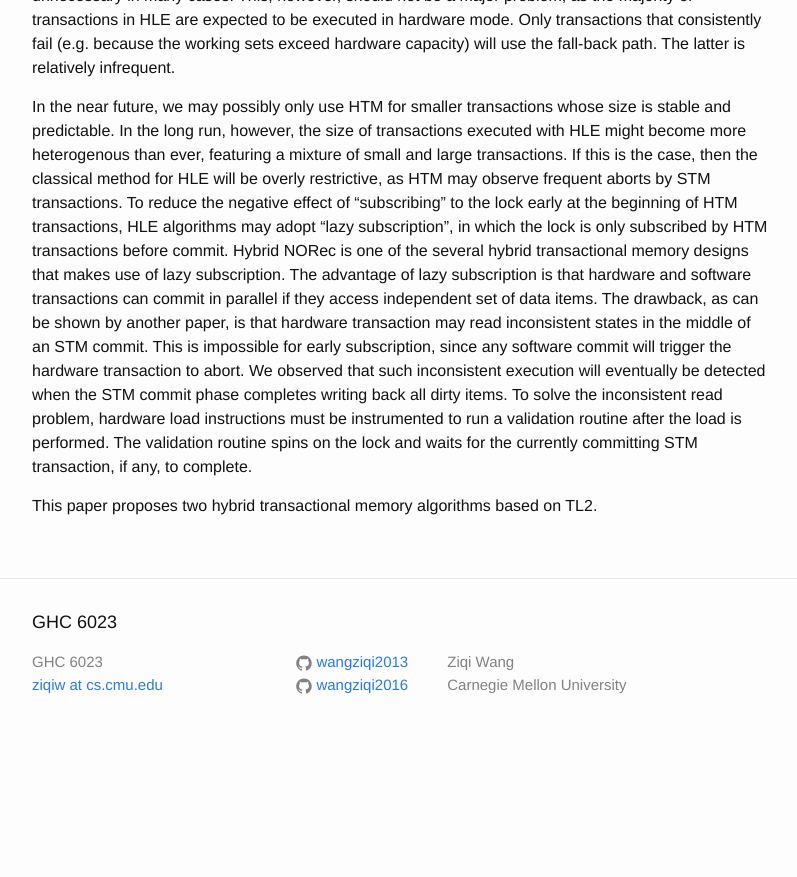
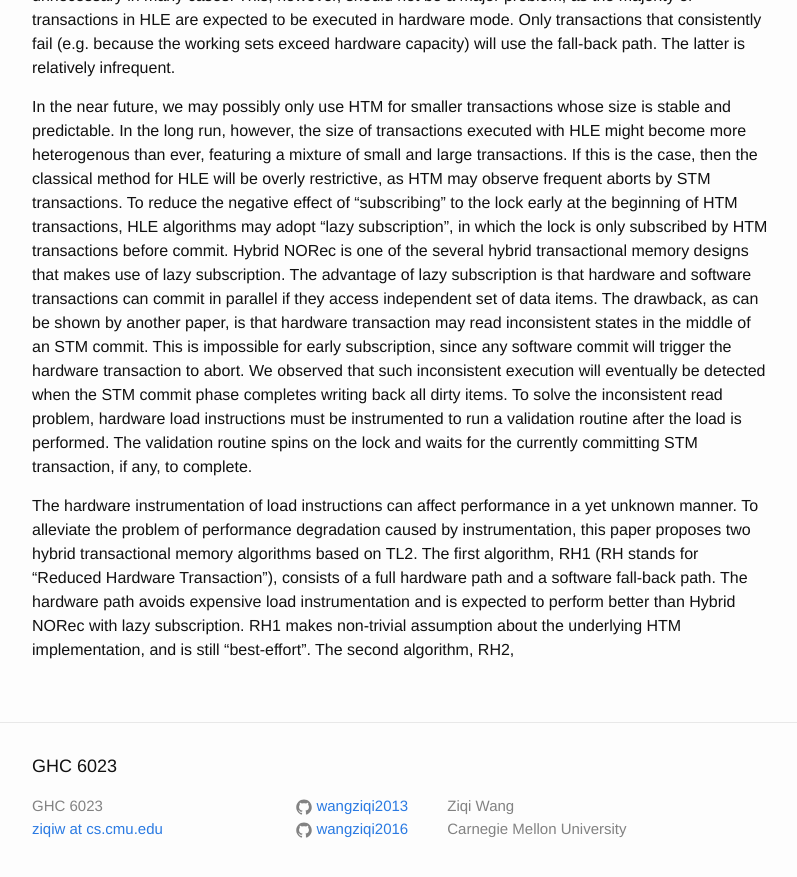
Before and after one commit to wangziqi2013/wangziqi2013.github.io, a Jekyll site: the page built from _posts/2018-05-30-Reduced-HTM.markdown, in a window 1280 px wide and 900 px high, scrolled down 742 px. Shown: the top 877 px of the window, without its empty margins (238-1035 px from the left). Built offline with Jekyll 4.4.1, drawn with Linux system fonts in a browser that asks for light colours; before the commit the page ends 1498 px from its top, so only the background shows below that.

Commit message:
Adding RH1

```diff
--- a/_posts/2018-05-30-Reduced-HTM.markdown
+++ b/_posts/2018-05-30-Reduced-HTM.markdown
@@ -44,4 +44,9 @@ writing back all dirty items. To solve the inconsistent read problem, hardware l
 to run a validation routine after the load is performed. The validation routine spins on the lock and waits for the
 currently committing STM transaction, if any, to complete.
 
-This paper proposes two hybrid transactional memory algorithms based on TL2.
+The hardware instrumentation of load instructions can affect performance in a yet unknown manner. To alleviate the
+problem of performance degradation caused by instrumentation, this paper proposes two hybrid transactional memory
+algorithms based on TL2. The first algorithm, RH1 (RH stands for "Reduced Hardware Transaction"), consists of a full
+hardware path and a software fall-back path. The hardware path avoids expensive load instrumentation and is expected
+to perform better than Hybrid NORec with lazy subscription. RH1 makes non-trivial assumption about the underlying HTM
+implementation, and is still "best-effort". The second algorithm, RH2,
```
